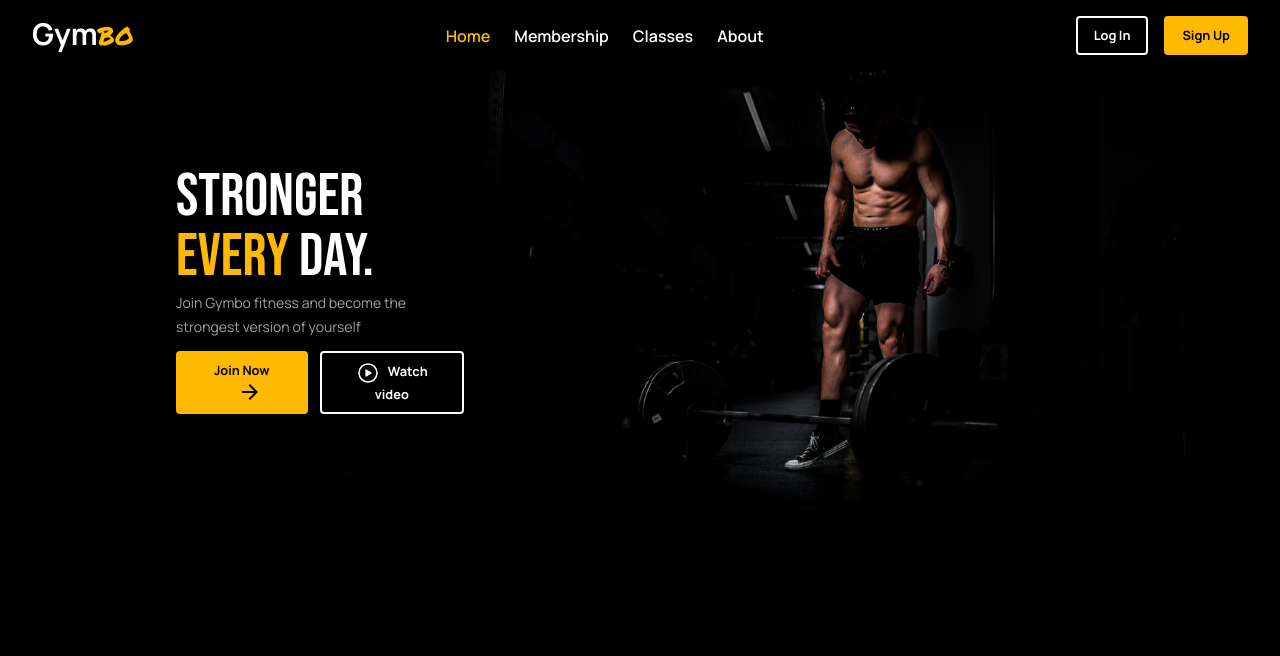
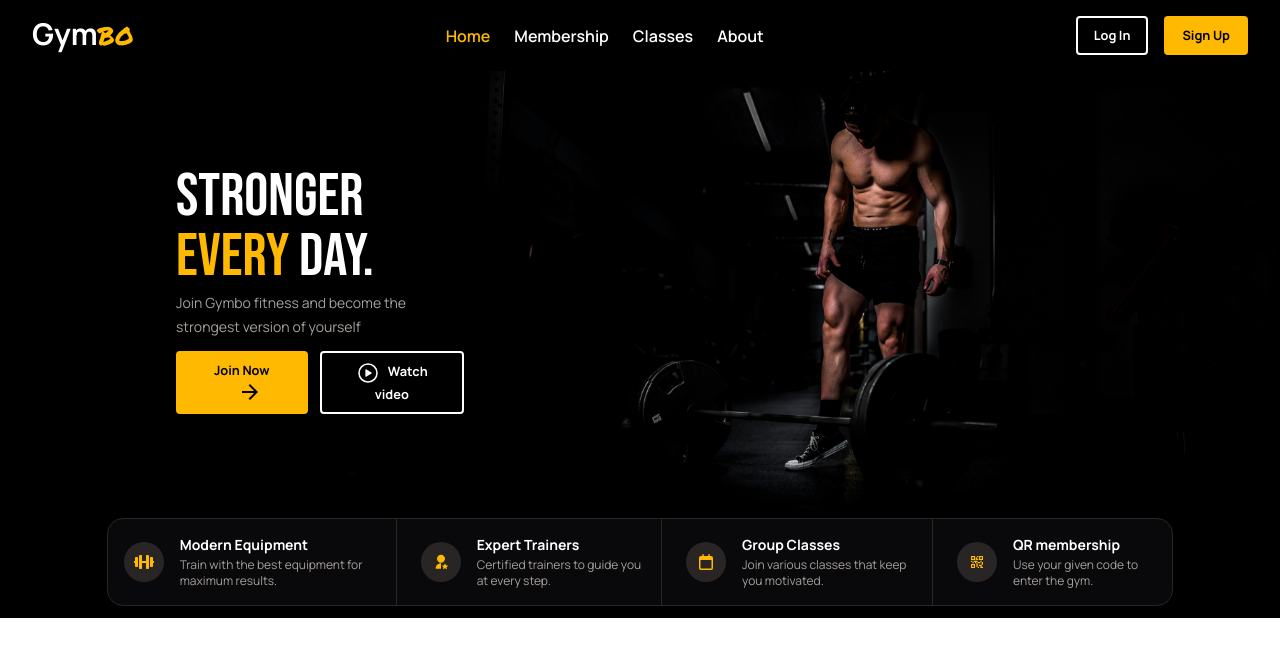
Before and after one commit to Arshia-Rb/Gymbo, a React (Vite) app: page / in a window 1280 px wide. Shown: the top 656 px of the page. Built offline with nearby package versions, Linux system fonts and the light colour scheme.

Commit message:
Add info rows to the hero section

```diff
--- a/src/features/Home/Hero.tsx
+++ b/src/features/Home/Hero.tsx
@@ -2,9 +2,11 @@ import Button from "../../ui/Button";
 import { MdArrowForward } from "react-icons/md";
 import { IoPlayCircleOutline } from "react-icons/io5";
 
+import InfoCards from "./InfoCards";
+
 function Hero() {
   return (
-    <section className="relative h-fit overflow-hidden bg-black text-white sm:h-screen">
+    <section className="relative h-fit overflow-hidden bg-black text-white">
       <div className="md: relative z-10 flex w-50 flex-col gap-1 p-4 sm:w-80 md:mt-20 md:ml-40">
         <h1 className="font-heading text-5xl md:text-6xl">
           STRONGER <span className="text-amber-400">EVERY</span> DAY.
@@ -28,6 +30,7 @@ function Hero() {
         src="../../../public/images/gymGuy5.jpg"
         alt="gym-guy-image"
       />
+      <InfoCards />
     </section>
   );
 }
--- /dev/null
+++ b/src/features/Home/InfoCards.tsx
@@ -0,0 +1,42 @@
+import InfoRow from "./InfoRow";
+import { FaDumbbell } from "react-icons/fa";
+import { RiUserStarFill } from "react-icons/ri";
+import { FaRegCalendar } from "react-icons/fa6";
+import { MdOutlineQrCode2 } from "react-icons/md";
+
+function InfoCards() {
+  return (
+    <ul className="relative mx-auto my-3 flex w-5/6 flex-col gap-2 divide-y divide-stone-800 rounded-2xl border border-stone-800 bg-zinc-950 md:mt-20 md:flex-row md:divide-x md:divide-y-0">
+      <li className="p-4">
+        <InfoRow
+          Icon={FaDumbbell}
+          header="Modern Equipment"
+          content="Train with the best equipment for maximum results."
+        ></InfoRow>
+      </li>
+      <li className="p-4">
+        <InfoRow
+          Icon={RiUserStarFill}
+          header="Expert Trainers"
+          content="Certified trainers to guide you at every step."
+        ></InfoRow>
+      </li>
+      <li className="p-4">
+        <InfoRow
+          Icon={FaRegCalendar}
+          header="Group Classes"
+          content="Join various classes that keep you motivated."
+        ></InfoRow>
+      </li>
+      <li className="p-4">
+        <InfoRow
+          Icon={MdOutlineQrCode2}
+          header="QR membership"
+          content="Use your given code to enter the gym."
+        ></InfoRow>
+      </li>
+    </ul>
+  );
+}
+
+export default InfoCards;
--- /dev/null
+++ b/src/features/Home/InfoRow.tsx
@@ -0,0 +1,22 @@
+import type { IconType } from "react-icons";
+import IconContainer from "../../ui/IconContainer";
+
+interface InfoRowProps {
+  header: string;
+  content: string;
+  Icon: IconType;
+}
+
+function InfoRow({ header, content, Icon }: InfoRowProps) {
+  return (
+    <div className="flex items-center gap-4">
+      <IconContainer Icon={Icon} />
+      <div className="flex flex-col gap-0.5">
+        <h3 className="text-sm font-bold">{header}</h3>
+        <p className="text-xs text-stone-400">{content}</p>
+      </div>
+    </div>
+  );
+}
+
+export default InfoRow;
--- a/src/pages/Home.tsx
+++ b/src/pages/Home.tsx
@@ -1,4 +1,5 @@
 import Hero from "../features/Home/Hero";
+import InfoRow from "../features/Home/InfoRow";
 import NavBar from "../ui/NavBar";
 
 function Home() {
--- /dev/null
+++ b/src/ui/IconContainer.tsx
@@ -0,0 +1,15 @@
+import type { IconType } from "react-icons";
+
+interface IconContainerProps {
+  Icon: IconType;
+}
+
+function IconContainer({ Icon }: IconContainerProps) {
+  return (
+    <div className="flex min-h-10 min-w-10 items-center justify-center rounded-full bg-stone-800">
+      <Icon className="w-full text-amber-400" />
+    </div>
+  );
+}
+
+export default IconContainer;
--- a/src/ui/MobileMenu.tsx
+++ b/src/ui/MobileMenu.tsx
@@ -12,7 +12,7 @@ function MobileMenu() {
   }
 
   return (
-    <menu className="absolute right-0 z-20 flex h-dvh w-2/3 flex-col border-l border-stone-300 bg-black font-semibold text-white sm:hidden">
+    <menu className="absolute right-0 z-50 flex h-dvh w-2/3 flex-col border-l border-stone-300 bg-black font-semibold text-white sm:hidden">
       <button onClick={handleCloseMenu} className="mt-6 mr-6 ml-auto">
         <VscClose className="h-8 w-8" />
       </button>
```
